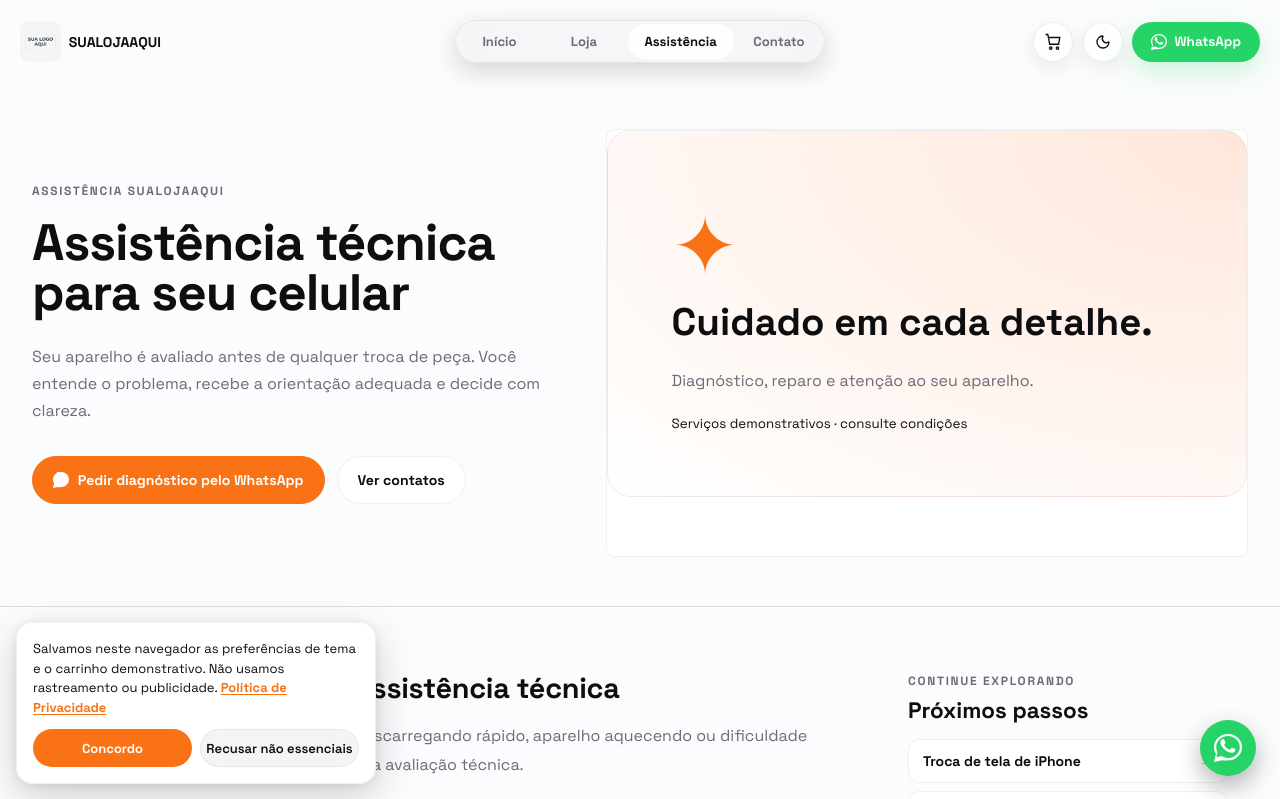
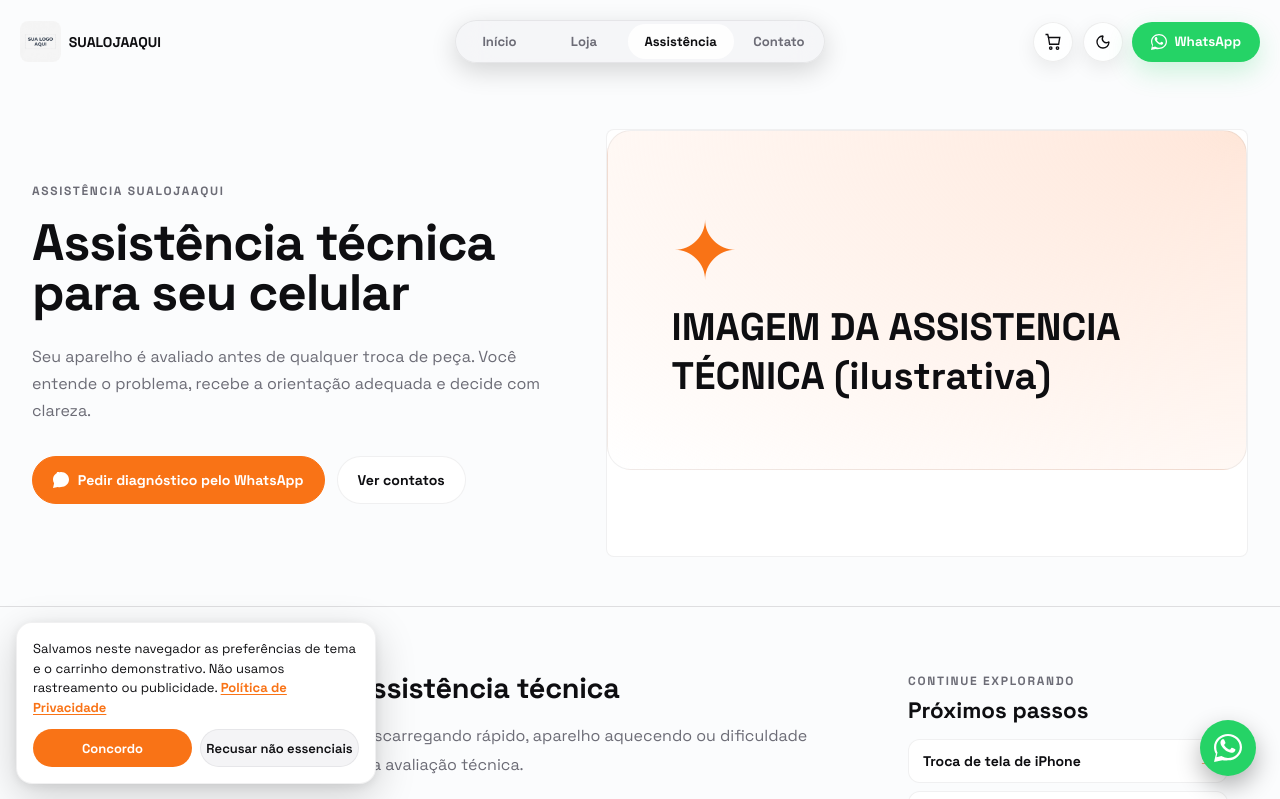
Before and after one commit to crdso/templatecelular, a React (Vite) app: page /assistencia in a window 1280 px wide. Shown: the top 799 px of the page. Built offline with nearby package versions, Linux system fonts and the light colour scheme.

Commit message:
fix: update illustrative assistance placeholder text

```diff
--- a/src/pages/Assistencia.jsx
+++ b/src/pages/Assistencia.jsx
@@ -34,7 +34,7 @@ export default function Assistencia(){
             </div>
           </div>
           <figure className="assist-hero-media">
-            <div className="demo-repair-visual"><span aria-hidden="true">✦</span><h2>Cuidado em cada detalhe.</h2><p>Diagnóstico, reparo e atenção ao seu aparelho.</p><small>Serviços demonstrativos · consulte condições</small></div>
+            <div className="demo-repair-visual"><span aria-hidden="true">✦</span><h2>IMAGEM DA ASSISTENCIA TÉCNICA (ilustrativa)</h2></div>
           </figure>
         </div>
       </section>
```
